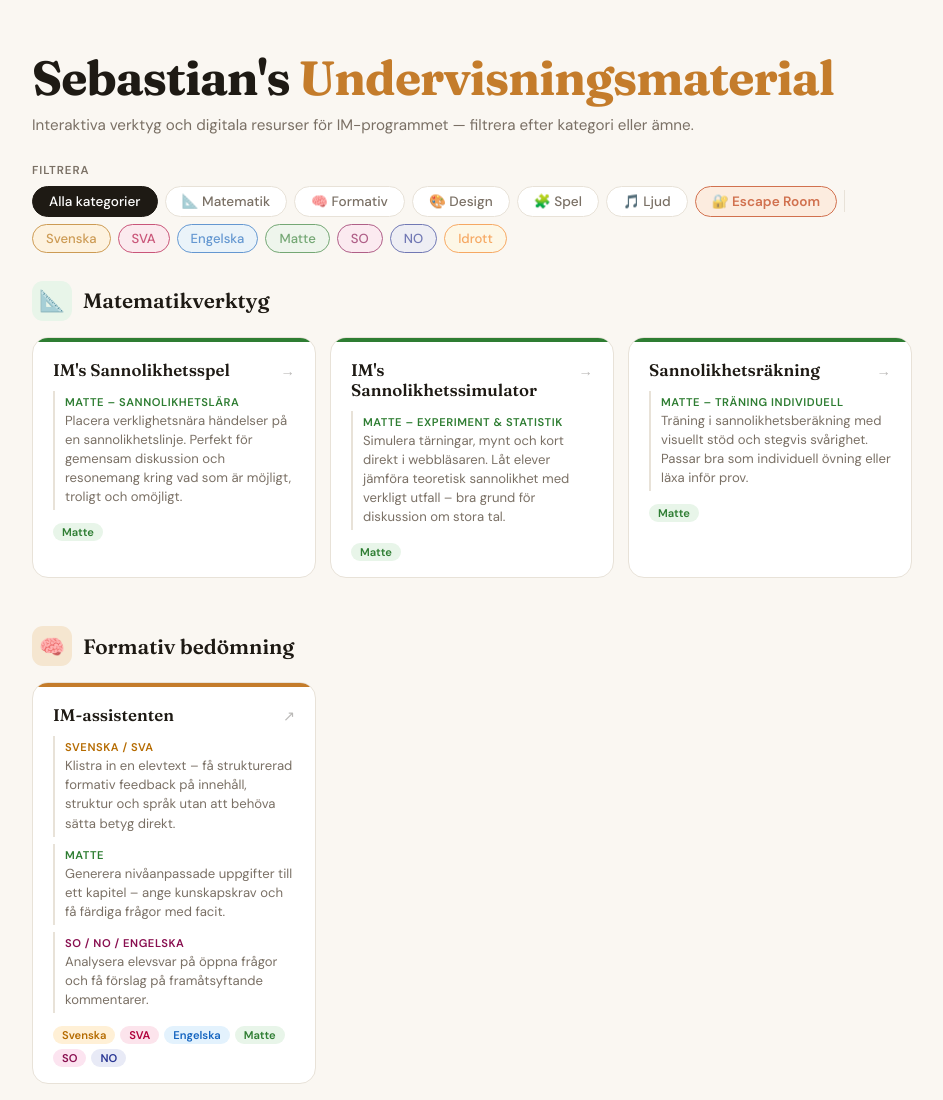
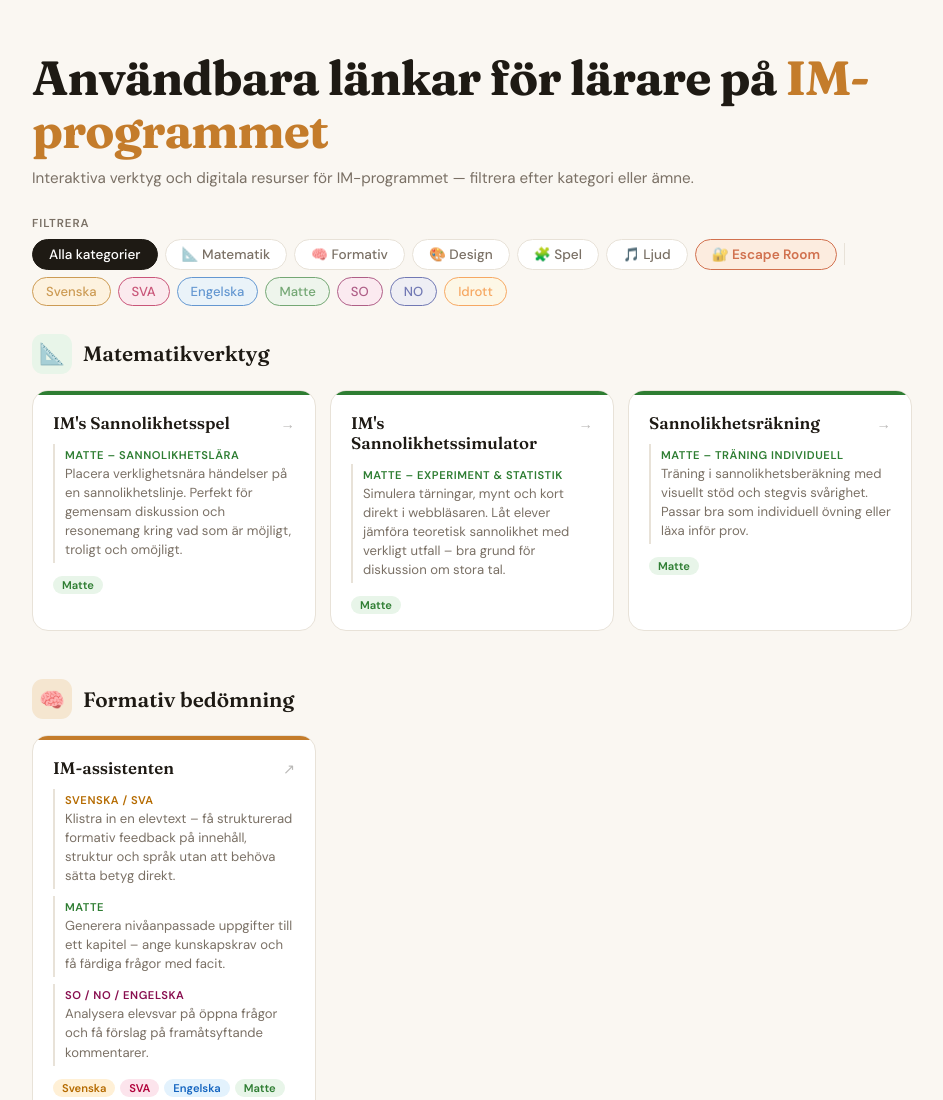
Before and after one commit to lararensebastian/allt, a plain HTML site: page index.html in a window 1280 px wide. Shown: the top 1100 px of the page, without its empty margins (168-1111 px from the left). Drawn offline with Linux system fonts and the light colour scheme.

Commit message:
Update index.html

```diff
--- a/index.html
+++ b/index.html
@@ -243,7 +243,7 @@
 <body>
 
 <header>
-  <h1>Sebastian's <span>Undervisningsmaterial</span></h1>
+  <h1>Användbara länkar för lärare på <span>IM-programmet</span></h1>
   <p>Interaktiva verktyg och digitala resurser för IM-programmet — filtrera efter kategori eller ämne.</p>
 </header>
 
```
